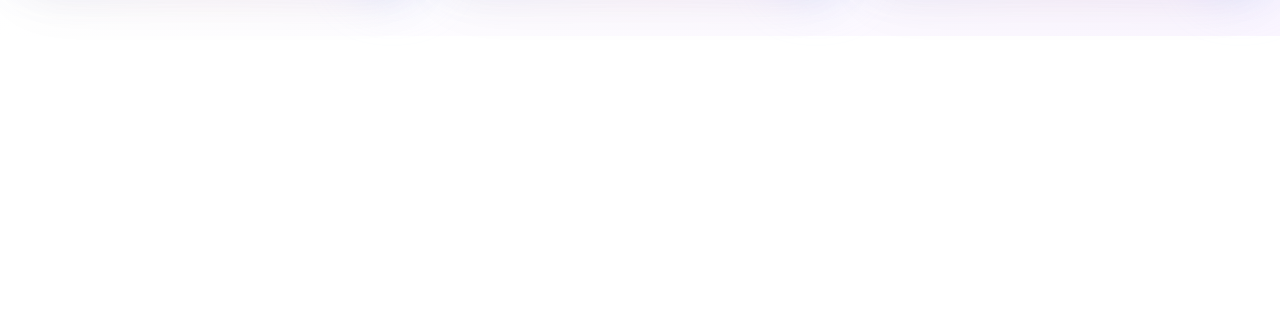
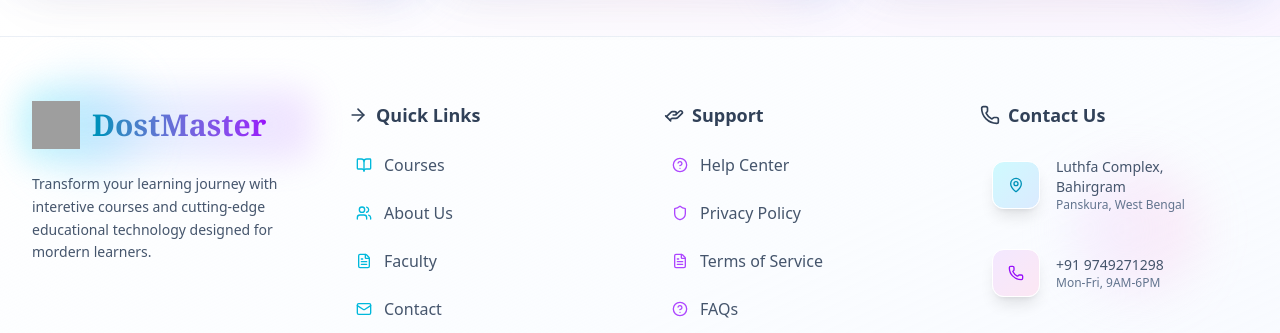
Before and after one commit to Subhankar2306/LMS-DostMaster, a React (Vite) app: page / in a window 1280 px wide. Shown: the part 2437-2770 px from the top of the page. Before the commit the page ends 2473 px from the top, so only its background shows below. Built offline with nearby package versions, Linux system fonts and the light colour scheme; no server answers; grey boxes are pictures that could not be loaded.

Commit message:
Footer Section and also Home Page complete

```diff
--- a/src/assets/dummyFooter.js
+++ b/src/assets/dummyFooter.js
@@ -4,21 +4,21 @@
 iconKey: 'Twitter',
 color: 'from-sky-400 to-blue-500',
 bgColor: 'bg-gradient-to-br from-sky-50 to-blue-100',
-url: 'https://x.com/HexagonDService?t=Vv5ReZAIbXONqkq_O0ksWQ&s=09'
+url: 'https://x.com/Subhankar0231'
 },
 {
 name: 'Instagram',
 iconKey: 'Instagram',
 color: 'from-pink-400 to-purple-500',
 bgColor: 'bg-gradient-to-br from-pink-50 to-purple-100',
-url: 'https://www.instagram.com/hexagondigitalservices?igsh=MWp2NG1oNTlibWVnZA%3D%3D'
+url: 'https://www.instagram.com/subhankar_official01/'
 },
 {
 name: 'LinkedIn',
 iconKey: 'Linkedin',
 color: 'from-blue-500 to-blue-700',
 bgColor: 'bg-gradient-to-br from-blue-50 to-blue-100',
-url: 'https://www.linkedin.com/company/hexagondigtial-services/'
+url: 'https://www.linkedin.com/in/subhankar-dhal/'
 }
 ];
 
@@ -40,13 +40,13 @@
 
 
 export const contactInfo = {
-addressLine1: '123 Triveni Nagar',
-city: 'Lucknow',
-phone: '+91 8299431275',
+addressLine1: 'Luthfa Complex, Bahirgram',
+city: 'Panskura, West Bengal',
+phone: '+91 9749271298',
 phoneHours: 'Mon-Fri, 9AM-6PM',
-email: 'hexagonsservices@gmail.com',
-website: 'https://hexagondigitalservices.com',
-designBy: 'HexagonDigitalServices'
+email: 'subhankarofficial2024@gmail.com',
+website: '#',
+designBy: 'Subhankar Dhal',
 };
 
 
--- /dev/null
+++ b/src/components/Footer.jsx
@@ -0,0 +1,271 @@
+import React from "react";
+import {
+  footerBackgroundStyles,
+  footerStyles,
+  contactIconGradients,
+  iconColors,
+  footerCustomStyles,
+} from "../assets/dummyStyles";
+import {
+  socialIcons,
+  quickLinks,
+  supportLinks,
+  contactInfo,
+} from "../assets/dummyFooter";
+import logo from "../assets/logo.png";
+import {
+  Twitter,
+  Instagram,
+  Linkedin,
+  Mail,
+  Phone,
+  MapPin,
+  ArrowRight,
+  BookOpen,
+  Users,
+  FileText,
+  HelpCircle,
+  Shield,
+  HandHelping,
+} from "lucide-react";
+
+const iconMap = {
+  Twitter,
+  Instagram,
+  Linkedin,
+  Mail,
+  Phone,
+  MapPin,
+  ArrowRight,
+  BookOpen,
+  Users,
+  FileText,
+  HelpCircle,
+  Shield,
+  HandHelping,
+};
+
+const Footer = () => {
+  return (
+    <footer className={footerStyles.footer}>
+      <div className={footerBackgroundStyles.backgroundContainer}>
+        <div className={footerBackgroundStyles.floatingOrb1}></div>
+        <div className={footerBackgroundStyles.floatingOrb2}></div>
+        <div className={footerBackgroundStyles.floatingOrb3}></div>
+        <div className={footerBackgroundStyles.floatingOrb4}></div>
+
+        {/* subtle grid overlay, reduce opacity on small screens */}
+        <div className={footerBackgroundStyles.gridOverlay}>
+          <div
+            className="w-full h-full"
+            style={{
+              backgroundImage: `linear-gradient(rgba(99, 102, 241, 0.1) 1px, transparent 1px),
+                              linear-gradient(90deg, rgba(99, 102, 241, 0.1) 1px, transparent 1px)`,
+              backgroundSize: "50px 50px",
+            }}
+          />
+        </div>
+      </div>
+
+      <div className={footerStyles.container}>
+        <div className={footerStyles.grid}>
+          <div className={footerStyles.brandSection}>
+            <div className={footerStyles.brandTransform}>
+              <div className={footerStyles.brandContainer}>
+                <div className={footerStyles.brandGradient}></div>
+                <div className="relative font-serif flex items-center gap-3">
+                  <img src={logo} alt="Logo" className="w-12 h-12" />
+                  <h3 className={footerStyles.brandTitle}>DostMaster</h3>
+                </div>
+              </div>
+
+              <p className={footerStyles.brandDescription}>
+                Transform your learning journey with interetive courses and
+                cutting-edge educational technology designed for mordern
+                learners.
+              </p>
+            </div>
+          </div>
+
+          {/* Quick Links */}
+          <div>
+            <h4 className={`${footerStyles.sectionHeader} ${iconColors.cyan}`}>
+              <ArrowRight className={footerStyles.sectionIcon} />
+              Quick Links
+            </h4>
+            <ul className={footerStyles.linksList}>
+              {quickLinks.map((link, index) => {
+                const Icon = iconMap[link.iconKey] || ArrowRight;
+                return (
+                  <li key={link.name}>
+                    <a
+                      href={link.href}
+                      className={`${footerStyles.linkItem} ${iconColors.cyan}`}
+                      style={{
+                        transitionDelay: `${index * 80}ms`,
+                      }}
+                    >
+                      <Icon
+                        className={`${footerStyles.linkIcon} ${iconColors.cyan}`}
+                      />
+                      <span className="truncate">{link.name}</span>
+                    </a>
+                  </li>
+                );
+              })}
+            </ul>
+          </div>
+
+          <div>
+            <h4
+              className={`${footerStyles.sectionHeader} ${iconColors.purple}`}
+            >
+              <HandHelping className={footerStyles.sectionIcon} />
+              Support
+            </h4>
+            <ul className={footerStyles.linksList}>
+              {supportLinks.map((link, index) => {
+                const Icon = iconMap[link.iconKey] || HelpCircle;
+                return (
+                  <li key={link.name}>
+                    <a
+                      href={link.href}
+                      className={`${footerStyles.linkItem} ${iconColors.purple}`}
+                      style={{
+                        transitionDelay: `${index * 80}ms`,
+                      }}
+                    >
+                      <Icon
+                        className={`${footerStyles.linkIcon} ${iconColors.purple}`}
+                      />
+                      <span className="truncate">{link.name}</span>
+                    </a>
+                  </li>
+                );
+              })}
+            </ul>
+          </div>
+
+          {/* Contact Info */}
+
+          <div>
+            <h4
+              className={`${footerStyles.sectionHeader} ${iconColors.emerald}`}
+            >
+              <Phone className={footerStyles.sectionIcon} />
+              Contact Us
+            </h4>
+
+            <div className={footerStyles.contactSpace}>
+              <div className={footerStyles.contactItem}>
+                <div
+                  className={`${footerStyles.contactIconContainer} ${contactIconGradients.address}`}
+                >
+                  <MapPin
+                    className={`${footerStyles.contactIcon} ${iconColors.cyan600}`}
+                  />
+                </div>
+                <div className={footerStyles.contactTextContainer}>
+                  <p className={footerStyles.contactTextPrimary}>
+                    {contactInfo.addressLine1}
+                  </p>
+                  <p className={footerStyles.contactTextSecondary}>
+                    {contactInfo.city}
+                  </p>
+                </div>
+              </div>
+
+              <div className={footerStyles.contactItem}>
+                <div
+                  className={`${footerStyles.contactIconContainer} ${contactIconGradients.phone}`}
+                >
+                  <Phone
+                    className={`${footerStyles.contactIcon} ${iconColors.purple600}`}
+                  />
+                </div>
+                <div className={footerStyles.contactTextContainer}>
+                  <p className={footerStyles.contactTextPrimary}>
+                    {contactInfo.phone}
+                  </p>
+                  <p className={footerStyles.contactTextSecondary}>
+                    {contactInfo.phoneHours}
+                  </p>
+                </div>
+              </div>
+
+              <div className={footerStyles.contactItem}>
+                <div
+                  className={`${footerStyles.contactIconContainer} ${contactIconGradients.email}`}
+                >
+                  <Mail
+                    className={`${footerStyles.contactIcon} ${iconColors.emerald600}`}
+                  />
+                </div>
+                <div className={footerStyles.contactTextContainer}>
+                  <p className={footerStyles.contactTextPrimary}>
+                    {contactInfo.email}
+                  </p>
+                </div>
+              </div>
+            </div>
+          </div>
+        </div>
+
+        {/* Social  */}
+        <div className={footerStyles.socialSection}>
+          <div className={footerStyles.socialContainer}>
+            <div className={footerStyles.socialIconsContainer}>
+              {socialIcons.map((social, index) => {
+                const IconComponent = iconMap[social.iconKey] || Twitter;
+                return (
+                  <a
+                    key={social.name}
+                    href={social.url}
+                    aria-label={social.name}
+                    className={footerStyles.socialIconLink}
+                    style={{ animationDelay: `${index * 80}ms` }}
+                  >
+                    {/* subtle hover overlay only matters on pointer devices */}
+                    <div
+                      className={`${footerStyles.socialIconContainer} ${social.bgColor}`}
+                    >
+                      <div className={footerStyles.socialIconInner}>
+                        <IconComponent className={footerStyles.socialIcon} />
+                      </div>
+
+                      {/* small tooltip on hover for pointer devices; hidden on touch by default */}
+                      <div className={footerStyles.socialTooltip}>
+                        {social.name}
+                        <div className={footerStyles.socialTooltipArrow} />
+                      </div>
+                    </div>
+                  </a>
+                );
+              })}
+            </div>
+
+            <div className={footerStyles.designCredit}>
+              <div className={footerStyles.designCreditContainer}>
+                <div className={footerStyles.designCreditGradient}></div>
+                <p className={footerStyles.designCreditText}>
+                  Designed by{" "}
+                  <a
+                    href={contactInfo.website}
+                    target="_blank"
+                    className={footerStyles.designCreditLink}
+                  >
+                    {contactInfo.designBy}
+                  </a>
+                </p>
+              </div>
+            </div>
+          </div>
+        </div>
+      </div>
+
+      <style> {footerCustomStyles}</style>
+    </footer>
+  );
+};
+
+export default Footer;
--- a/src/pages/Home.jsx
+++ b/src/pages/Home.jsx
@@ -3,6 +3,7 @@
 import Banner from "../components/Banner";
 import HomeCourse from "../components/HomeCourse";
 import Testimonial from "../components/Testimonial";
+import Footer from "../components/Footer";
 
 const Home = () => {
   return (
@@ -11,6 +12,7 @@
       <Banner />
       <HomeCourse />
       <Testimonial />
+      <Footer />
     </div>
   );
 };
```
